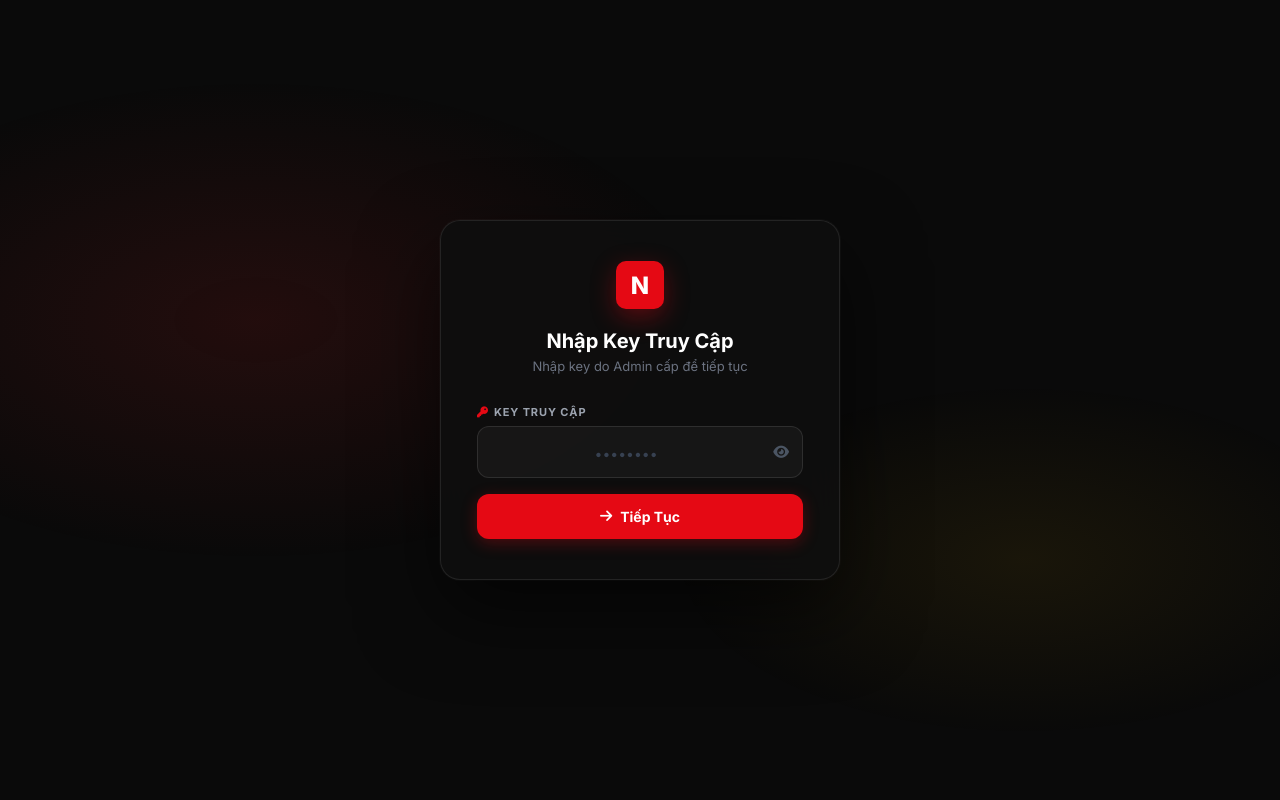
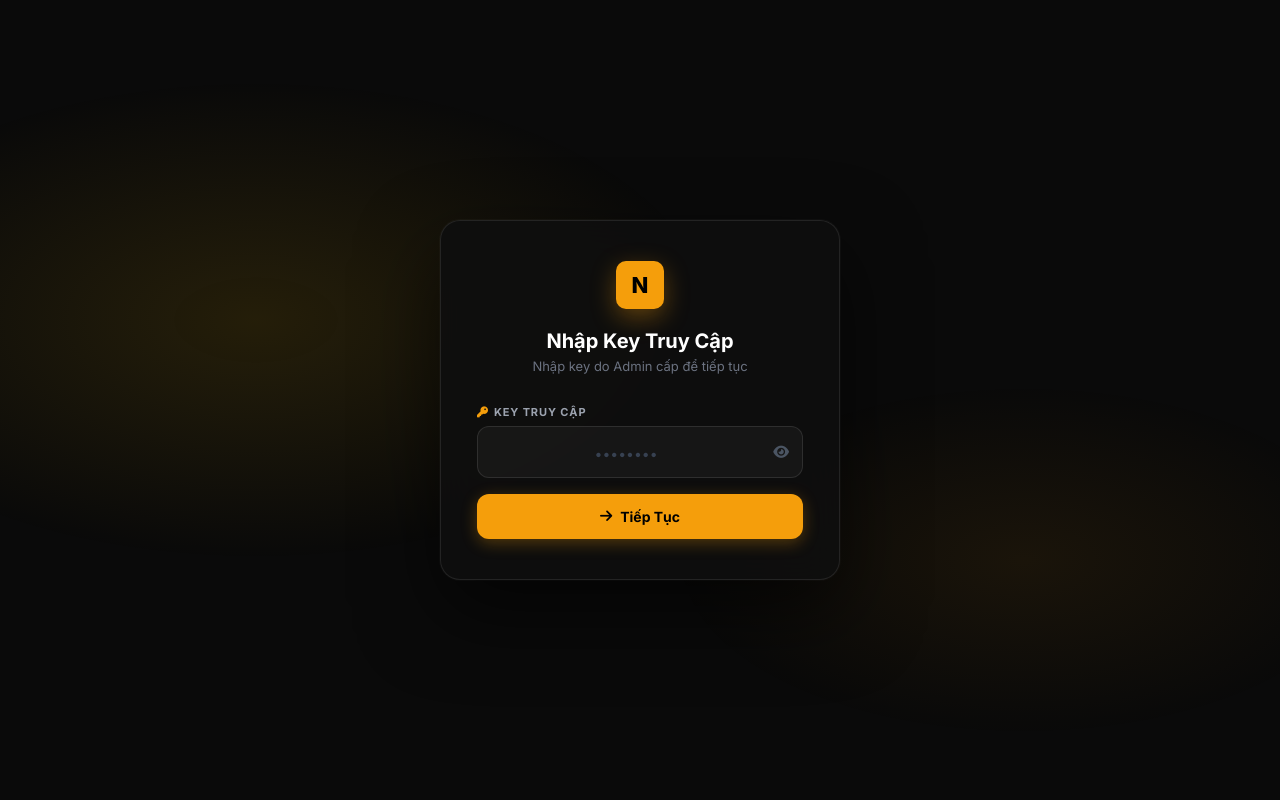
Before and after one commit to 21012077-ship-it/tiemphimdaily, a Flask app: page /tools/signin in a window 1280 px wide. Run offline with Flask 3, Linux system fonts and the light colour scheme.

Commit message:
Change signin tool color scheme from red to yellow/gold

```diff
--- a/templates/tool_signin.html
+++ b/templates/tool_signin.html
@@ -20,8 +20,8 @@
             content: '';
             position: fixed; inset: 0;
             background:
-                radial-gradient(ellipse 60% 50% at 20% 40%, rgba(220,38,38,0.12) 0%, transparent 60%),
-                radial-gradient(ellipse 50% 40% at 80% 70%, rgba(234,179,8,0.07) 0%, transparent 55%);
+                radial-gradient(ellipse 60% 50% at 20% 40%, rgba(234,179,8,0.12) 0%, transparent 60%),
+                radial-gradient(ellipse 50% 40% at 80% 70%, rgba(245,158,11,0.07) 0%, transparent 55%);
             pointer-events: none;
         }
 
@@ -37,11 +37,11 @@
 
         .logo {
             width: 48px; height: 48px;
-            background: #e50914; border-radius: 10px;
+            background: #f59e0b; border-radius: 10px;
             display: flex; align-items: center; justify-content: center;
-            font-size: 24px; font-weight: 900; color: white;
+            font-size: 22px; font-weight: 900; color: #000;
             margin: 0 auto 20px;
-            box-shadow: 0 8px 24px rgba(229,9,20,0.35);
+            box-shadow: 0 8px 24px rgba(245,158,11,0.35);
         }
 
         h1 { color: #fff; font-size: 20px; font-weight: 700; text-align: center; margin-bottom: 4px; }
@@ -73,9 +73,9 @@
             text-align: center; padding-left: 16px;
         }
         input:focus {
-            border-color: rgba(229,9,20,0.5);
+            border-color: rgba(245,158,11,0.5);
             background: rgba(255,255,255,0.06);
-            box-shadow: 0 0 0 3px rgba(229,9,20,0.08);
+            box-shadow: 0 0 0 3px rgba(245,158,11,0.08);
         }
         input::placeholder { color: #374151; letter-spacing: normal; font-size: 14px; font-weight: 400; }
         .toggle-pw {
@@ -86,15 +86,15 @@
         .toggle-pw:hover { color: #9ca3af; }
 
         .btn {
-            width: 100%; background: #e50914; color: #fff; border: none;
+            width: 100%; background: #f59e0b; color: #000; border: none;
             border-radius: 12px; padding: 14px;
             font-size: 14px; font-weight: 700; font-family: 'Inter', sans-serif;
             cursor: pointer; transition: background .2s, transform .1s, box-shadow .2s;
             margin-top: 4px;
             display: flex; align-items: center; justify-content: center; gap: 8px;
-            box-shadow: 0 4px 16px rgba(229,9,20,0.3);
+            box-shadow: 0 4px 16px rgba(245,158,11,0.3);
         }
-        .btn:hover { background: #c0070f; box-shadow: 0 6px 24px rgba(229,9,20,0.4); }
+        .btn:hover { background: #d97706; box-shadow: 0 6px 24px rgba(245,158,11,0.4); }
         .btn:active { transform: scale(0.98); }
         .btn:disabled { opacity: 0.5; cursor: not-allowed; transform: none; }
 
@@ -174,7 +174,7 @@
         <p class="subtitle">Nhập key do Admin cấp để tiếp tục</p>
 
         <div class="form-group">
-            <label><i class="fas fa-key" style="margin-right:5px;color:#e50914"></i>Key Truy Cập</label>
+            <label><i class="fas fa-key" style="margin-right:5px;color:#f59e0b"></i>Key Truy Cập</label>
             <div class="input-wrap">
                 <input type="password" id="keyInput" class="key-field" maxlength="8"
                        placeholder="••••••••" autocomplete="off">
@@ -204,7 +204,7 @@
         </div>
 
         <div class="form-group">
-            <label><i class="far fa-envelope" style="margin-right:5px;color:#e50914"></i>Netflix Account Email</label>
+            <label><i class="far fa-envelope" style="margin-right:5px;color:#f59e0b"></i>Netflix Account Email</label>
             <div class="input-wrap">
                 <i class="fas fa-at left"></i>
                 <input type="email" id="emailInput" placeholder="your@email.com" autocomplete="email"
@@ -218,7 +218,7 @@
 
         <!-- Loading -->
         <div class="loading-box" id="loadingBox">
-            <i class="fas fa-spinner spin" style="font-size:28px;color:#e50914"></i>
+            <i class="fas fa-spinner spin" style="font-size:28px;color:#f59e0b"></i>
             <p>Đang xử lý, vui lòng đợi (~15–30 giây)...</p>
         </div>
 
```
